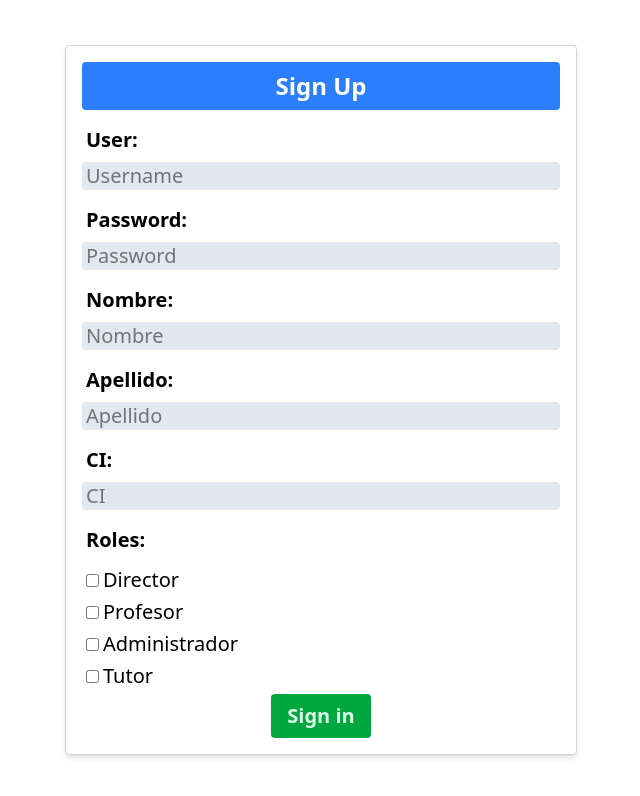
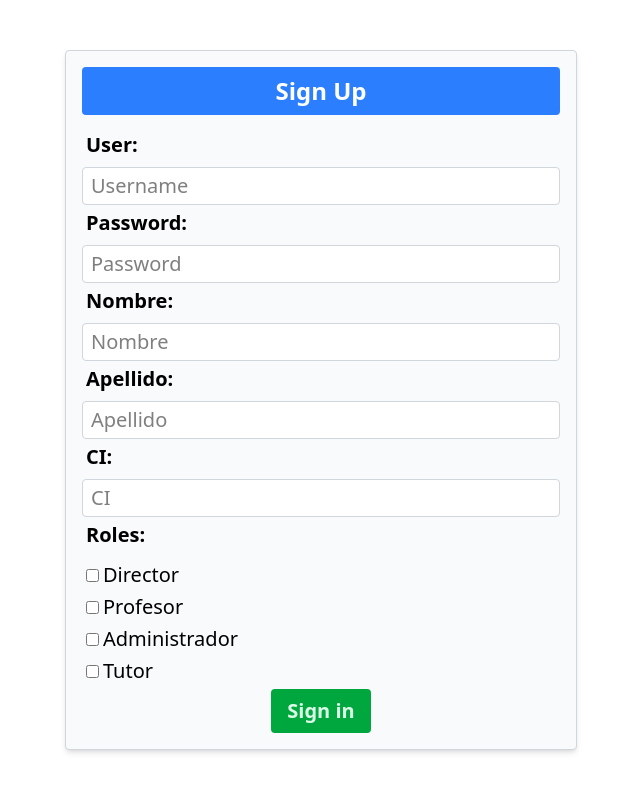
Before and after one commit to AEGfp/EDITEC, a React (Vite) app in the folder frontend/client/: page /signup in a window 1280 px wide. Shown: the top 796 px of the page, without its empty margins (319-959 px from the left). Built offline with nearby package versions, Linux system fonts and the light colour scheme.

Commit message:
Agregar clases personalizadas para Tailwind

```diff
--- a/frontend/client/src/index.css
+++ b/frontend/client/src/index.css
@@ -11,21 +11,22 @@ h4 {
   color: black;
 }
 */
+
 @layer components {
   .boton-guardar {
-    @apply font-semibold px-4 py-2 rounded bg-green-600 text-green-100;
+    @apply font-semibold px-4 py-2 rounded bg-green-600 text-green-100 cursor-pointer;
   }
 
   .boton-editar {
-    @apply font-semibold px-4 py-2 rounded bg-orange-500 text-orange-100;
+    @apply font-semibold px-4 py-2 rounded bg-orange-500 text-orange-100 cursor-pointer;
   }
 
   .boton-eliminar {
-    @apply font-semibold px-4 py-2 rounded  bg-red-600 text-red-100;
+    @apply font-semibold px-4 py-2 rounded  bg-red-600 text-red-100 cursor-pointer;
   }
 
   .botones-grupo {
-    @apply flex justify-center space-x-3;
+    @apply flex justify-center space-x-3 cursor-pointer;
   }
 
   .formulario {
@@ -33,7 +34,7 @@ h4 {
   }
 
   .formulario-dentro {
-    @apply p-4 bg-white rounded shadow-md w-full max-w-lg border border-gray-300;
+    @apply p-4 bg-slate-50 rounded shadow-md w-full max-w-lg border border-gray-300;
   }
 
   .formulario-titulo {
@@ -41,14 +42,19 @@ h4 {
   }
 
   .formulario-elemento {
-    @apply text-left  mb-1 text-black pb-1 px-1 font-bold;
+    @apply text-left  mb-1 mt-1 text-black pb-1 px-1 font-semibold;
   }
 
   .formulario-input {
-    @apply bg-slate-200 rounded w-full text-black px-1 mb-4;
+    @apply p-1 pl-2  bg-white border rounded-sm w-full border-gray-300;
   }
 
   .formulario-lista {
     @apply flex flex-col gap-1 p-1;
   }
+
+  .mensaje-error {
+    @apply text-red-500 text-sm;
+  }
 }
+/*bg-white border border-gray-300 rounded w-full text-black px-1 mb-4;*/
```
